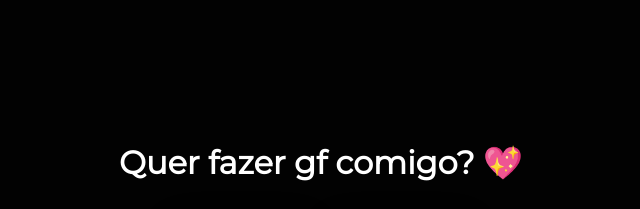
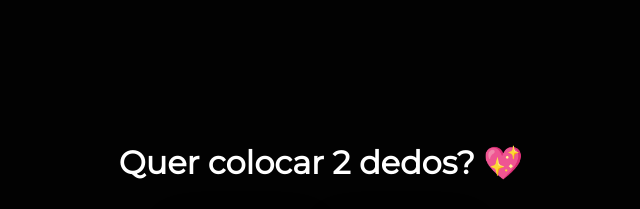
Before and after one commit to CloseTheBest/eita, a plain HTML site: page index.html in a window 1280 px wide. Shown: the part 1798-2007 px from the top of the page, without its empty margins (319-959 px from the left). Drawn offline with Linux system fonts and the light colour scheme; some packages are replaced by stand-ins of ours; a script that the page names is missing.

Commit message:
Update index.html

```diff
--- a/index.html
+++ b/index.html
@@ -124,7 +124,7 @@
     <div class="background-1"></div>
     <div class="background-2"></div>
     <div class="background-3">
-      <h1 class="request-text">Quer fazer gf comigo? 💖</h1>
+      <h1 class="request-text">Quer colocar 2 dedos? 💖</h1>
       <div class="cta">
         <button class="btn" id="yes">
           <span class="btn-text-one">Sim</span>
```
